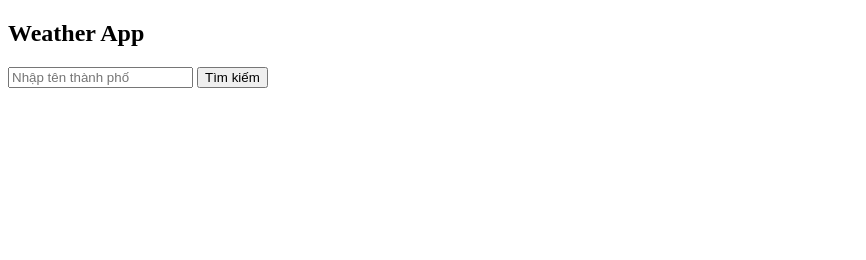
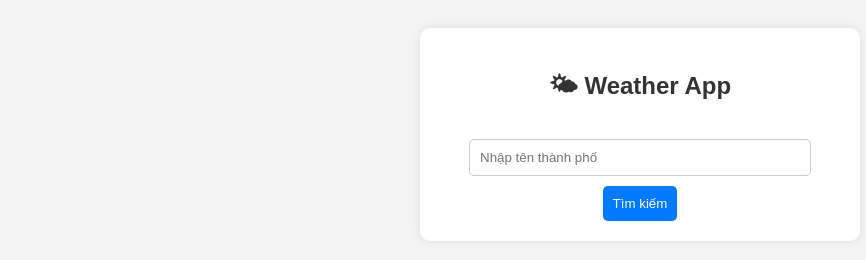
Before and after one commit to kaiphan2710/flask-weather-api, a plain HTML site: page index.html in a window 1280 px wide. Shown: the whole page, without its empty margins (0-866 px from the left). Drawn offline with Linux system fonts and the light colour scheme.

Commit message:
Update UI for Weather App

```diff
--- a/index.html
+++ b/index.html
@@ -4,12 +4,59 @@
     <meta charset="UTF-8">
     <meta name="viewport" content="width=device-width, initial-scale=1.0">
     <title>Weather App</title>
+    <style>
+        body {
+            font-family: Arial, sans-serif;
+            text-align: center;
+            background-color: #f4f4f4;
+            padding: 20px;
+        }
+        .container {
+            background: white;
+            padding: 20px;
+            border-radius: 10px;
+            box-shadow: 0 0 10px rgba(0, 0, 0, 0.1);
+            max-width: 400px;
+            margin: auto;
+        }
+        h2 {
+            color: #333;
+        }
+        input {
+            padding: 10px;
+            width: 80%;
+            margin: 10px 0;
+            border: 1px solid #ccc;
+            border-radius: 5px;
+        }
+        button {
+            padding: 10px;
+            background: #007bff;
+            color: white;
+            border: none;
+            cursor: pointer;
+            border-radius: 5px;
+        }
+        button:hover {
+            background: #0056b3;
+        }
+        .weather-info {
+            margin-top: 20px;
+        }
+    </style>
 </head>
 <body>
-    <h2>Weather App</h2>
-    <input type="text" id="cityInput" placeholder="Nhập tên thành phố">
-    <button onclick="getWeather()">Tìm kiếm</button>
-    <pre id="result"></pre>
+    <div class="container">
+        <h2>🌤 Weather App</h2>
+        <input type="text" id="cityInput" placeholder="Nhập tên thành phố">
+        <button onclick="getWeather()">Tìm kiếm</button>
+
+        <div class="weather-info" id="result" style="display: none;">
+            <h3 id="cityName"></h3>
+            <p><strong>Nhiệt độ:</strong> <span id="temperature"></span>°C</p>
+            <p><strong>Thời tiết:</strong> <span id="weatherDesc"></span></p>
+        </div>
+    </div>
 
     <script>
         async function getWeather() {
@@ -24,12 +71,15 @@
                 const data = await response.json();
 
                 if (data.error) {
-                    document.getElementById("result").innerText = "Lỗi: " + data.error;
+                    alert("Lỗi: " + data.error);
                 } else {
-                    document.getElementById("result").innerText = JSON.stringify(data, null, 2);
+                    document.getElementById("result").style.display = "block";
+                    document.getElementById("cityName").innerText = data.city;
+                    document.getElementById("temperature").innerText = data.temperature;
+                    document.getElementById("weatherDesc").innerText = data.weather;
                 }
             } catch (error) {
-                document.getElementById("result").innerText = "Lỗi khi kết nối API!";
+                alert("Lỗi khi kết nối API!");
             }
         }
     </script>
```
